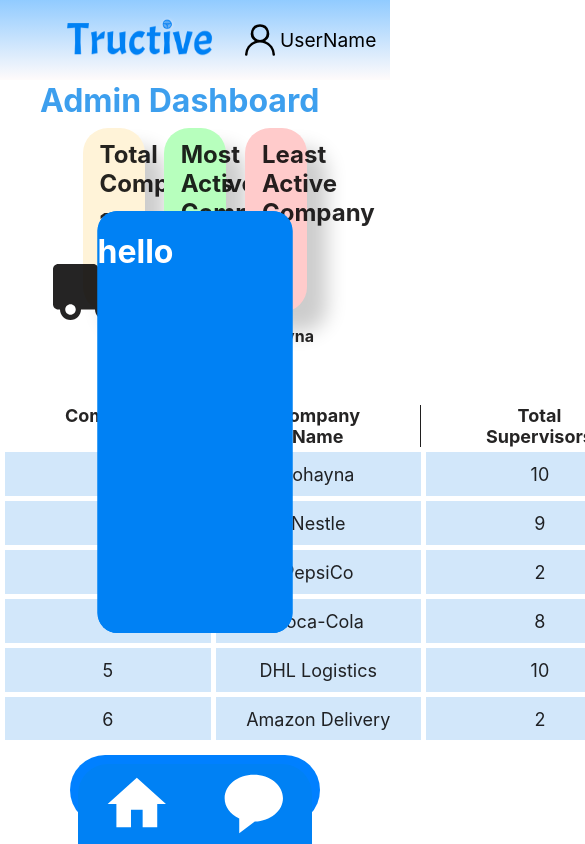
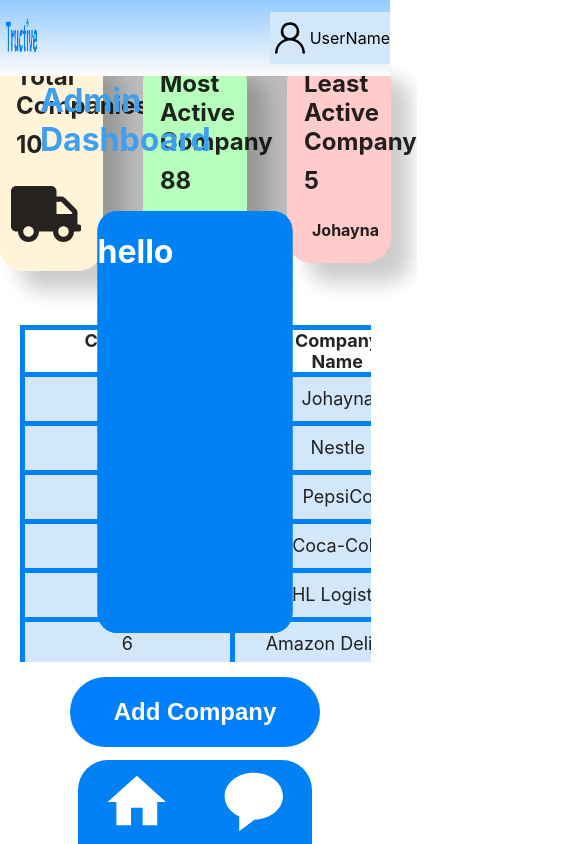
Before and after one commit to m7modfayez/tructive, a React (Vite) app: page /admin-dashboard/add-company in a window 390 px wide. Shown: the top 844 px of the page, 585 px wide, since content can reach past the window. Built offline with nearby package versions, Linux system fonts and the light colour scheme.

Commit message:
edit sizing for responsive

```diff
--- a/src/App.css
+++ b/src/App.css
@@ -41,11 +41,15 @@
 .dashboard {
   justify-content: center;
   height: 100vh;
+  /* padding-bottom: 5vh; */
+  /* font-size: 1rem; */
 }
 
 .dashboard-header {
   height: 80px;
-  width: 100%;
+  height: 9vh;
+  /* width: 100%; */
+  width: 100vw;
   /* background-color: rgb(149, 151, 255); */
   background: linear-gradient(to bottom, #2f9eff, #fffbfb);
   background: linear-gradient(to bottom, #91cbff, #fffbfb);
@@ -54,48 +58,57 @@
   display: flex;
   align-items: center;
   position:sticky;
+  /* position: fixed; */
 }
 
 .logo {
   width:200px;
+  width: 11%;
   height: 65%;
-  margin-left: 40px;
+  /* margin-left: 40px; */
 }
 
 
 .user {
   margin-left: auto;
   display: flex;
+  flex-direction:row;
+  /* width: 10%; */
+  /* max-width: 15vw; */
+  /* padding-left: 20px; */
+  background-color: #D2E7FA;
   align-items: center;
+  justify-content: center;
 }
 
 .userName {
-  margin-right: 30px;
+  /* margin-right: 30px; */
   font-size: larger;
+  font-size: 1rem;
   color: black;
 }
 
 .footer {
   width: 60%;
+  width: 60vw;
   height: 80px;
+  height: 10vh;
   border-radius: 30px 30px 0 0;
-  margin-bottom: 0;
   background-color: #0081F4;
   display: flex;
   justify-content: center;
   align-items: center;
+  position: fixed;
   bottom: 0;
   left: 50%;
   transform: translateX(-50%);
-  margin:  auto;
-  position: fixed;
 }
+
 
 .footer_icon {
   margin: 0 5%;
   cursor: pointer;
   width: 100px;
-  /* padding: 5px; */
   border-radius: 10px;
 }
 
@@ -106,26 +119,71 @@
 
 .dash-body {
   /* padding-top: 10px; */
-  margin-top: 40px;
+  /* margin-top: 40px; */
+  margin-bottom: 40px;
   /* background-color: #efefef; */
 }
 
 .dash-head {
-  /* justify-content:left; */
   color: #3D9FEE;
   margin-left: 40px;
+  /* background-color: #888; */
+  width: 20%;
+  font-size: 1rem;
   top: 60px;
   position: fixed;
 }
 
 .drivers {
   display: flex;
-  width: 60%;
-  /* background-color: rgb(188, 188, 188); */
-  height: 200px;
+  /* width: 60%; */
+  width: 60vw;
+  /* min-width: 60%; */
+  max-width: 90vw;
+  background-color: rgb(188, 188, 188);
+  /* height: 200px; */
+  /* height: 25%; */
+  /* height: 25vh; */
+  /* min-height: 25%; */
+  /* max-height: 30%; */
+  height: 20vh;
+  max-height: 30vh;
   align-items: center;
   justify-content: center;
   margin: 0 auto;
+  font-size: 1rem;
+}
+
+
+.driver {
+  width: 25%;
+  min-width: 100px;
+  min-height: 90%;
+  max-height: 30vh;
+  box-shadow: 20PX 20px 20px rgba(0, 0, 0, 0.2);
+  margin: 0 20px;
+  padding: 2px;
+  border-radius: 25px;
+  text-align: center;
+  /* font-size: smale; */
+  /* font-size: clamp(12px, 1.5vw, 18px); */
+
+}
+
+.driver h2 {
+  text-align: left;
+  margin: 10px 0 0 15px ;
+  /* font-size: 2vw; */
+  /* top: px; */
+  /* margin-left: 3px; */
+}
+
+
+.driver h4 {
+  margin-right: 10px;
+  margin-top: 60px;
+  margin-top:25%;
+  text-align: end;
 }
 
 .tot-drivers{
@@ -136,36 +194,14 @@
   background-color:rgb(255, 238, 196);
 }
 
-.driver {
-  /* background-color: #0081F4; */
-  width: 25%;
-  height: 90%;
-  box-shadow: 20PX 20px 20px rgba(0, 0, 0, 0.2);
-  margin: 0 4%;
-  padding: 2px;
-  border-radius: 25px;
-}
-.driver h2 {
-  text-align: left;
-  margin: 10px 0 0 15px ;
-  /* top: px; */
-  /* margin-left: 3px; */
-}
-
-
-.driver h4 {
-  margin-right: 10px;
-  margin-top: 60px;
-  text-align: end;
-}
-
 .table-div{
-  margin: 80px auto 0 auto;
-  /* background-color: #0081F4; */
+  margin: 80px auto 0;
+  background-color: #0081F4;
   width:fit-content;
   /* width: 80%; */
-  /* scrollbar-color:rgb(189, 189, 189); */
-  /* max-height: 50px; */
+  max-width: 90%;
+  overflow: hidden;
+  justify-content: center;
  }
 
 .driver-table {
@@ -174,13 +210,17 @@
   /* justify-content: center; */
   /* align-items: center; */
   margin: 0 auto;
-  height: 350px;
-  height: 340px;
+  max-width: 100%;
+  /* height: 340px; */
+  max-height: 40vh;
+  /* max-height: 50vh; */
+  /* max-height: 15%; */
   overflow-y:auto;
   border-spacing: 5px;
   text-align: center;
   display:block;
   scrollbar-color: rgb(181, 181, 181) rgb(246, 246, 246);
+  scrollbar-width: thin;
 }
 
 thead {
--- a/src/assets/components/Header.tsx
+++ b/src/assets/components/Header.tsx
@@ -20,15 +20,11 @@
             {/* <p className="userName">mahmoud</p> */}
             </div>
          </div>
-         <div className="">
-         {/* <div>
-            <h1>hello everybody</h1>
-         </div> */}
 
-         </div>
          <div className="dash-head">
               <h1> {role} Dashboard</h1>
-      </div>
+              {/* <h2>{role}'s Dashboard</h2> */}
+         </div>
 
 
         </>
```
Also changed, not shown: src/assets/components/DashboardBody.tsx (+0 -15 lines).
